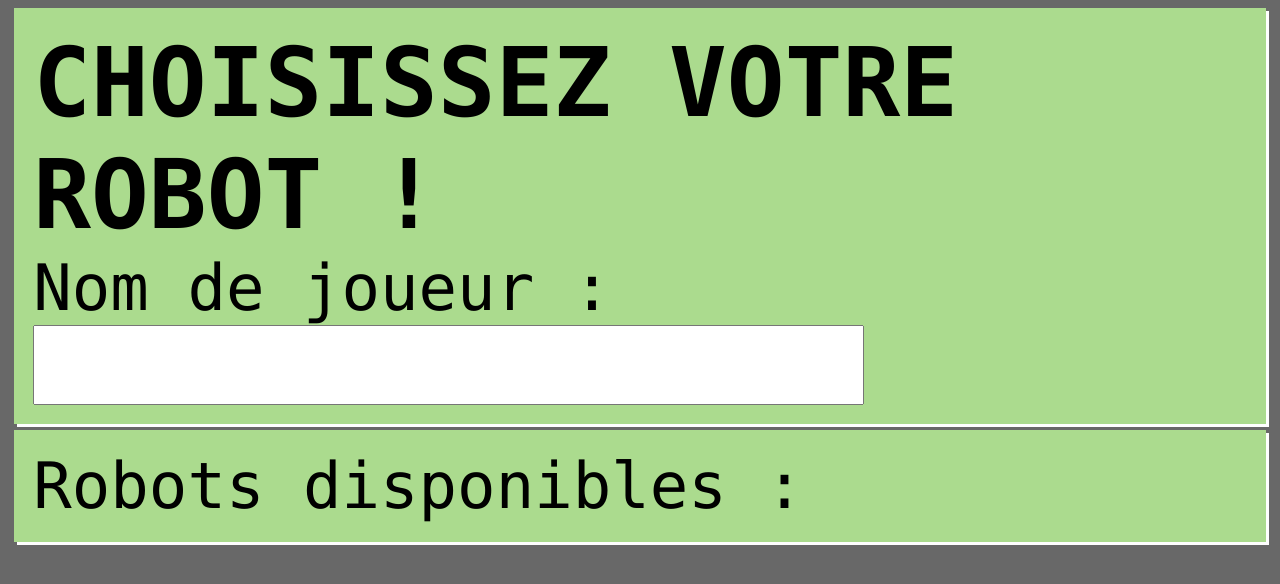
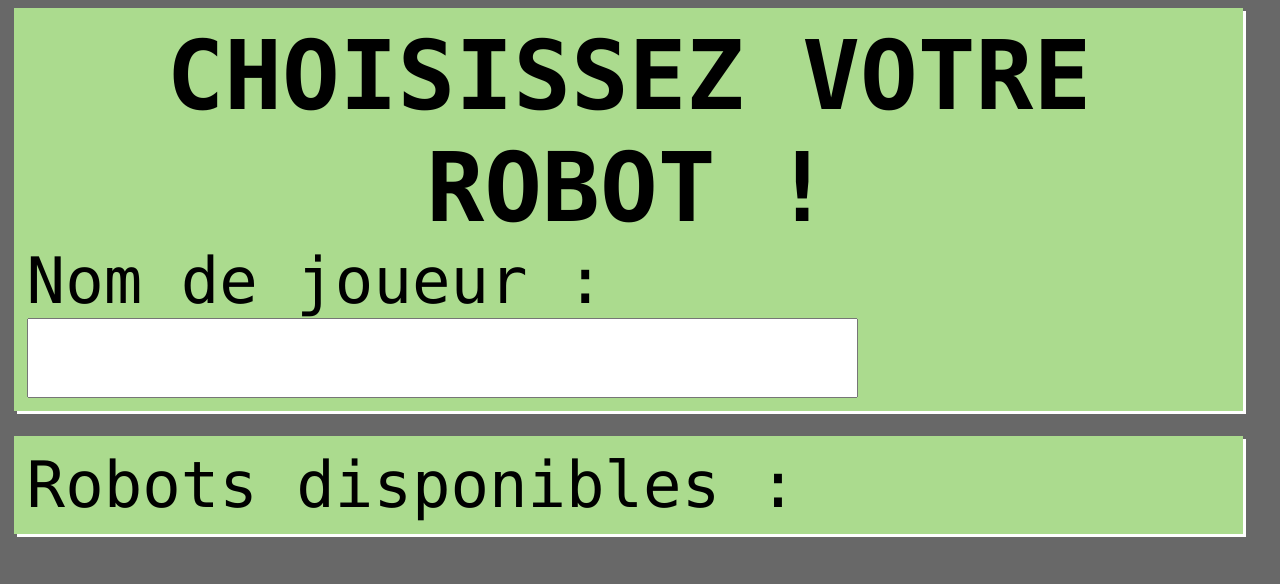
Before and after one commit to tristanplouz/Projet_ISN, a plain HTML site: page realisation/client/web/index.html in a window 1280 px wide. Drawn offline with Linux system fonts and the light colour scheme; no server answers.

Commit message:
Modifications sur CSS

```diff
--- a/realisation/client/web/css/style1.css
+++ b/realisation/client/web/css/style1.css
@@ -2,33 +2,42 @@ body{
 	background-color: #686868;
 	font-size: 5vw;
 	font-family: "lucida console";
-}
-h1 {
-    text-transform: uppercase;
+	height: 100%;
+	width: 97%;
+	left: auto;
 }
 input {
 	display: block;
 	font-size: 5vw;
 }
 header{
-	padding: 1.5%;
+	padding: 1%;
 	margin: 0.5%;
 	background-color: #abdb8e;
 	box-shadow: 3px 3px 0px white;
 }
 .head{
 	display: inline-block;
-	margin: 0;
-	padding: 0;
+	margin: 0%;
+	padding: 0%;
+	margin-top: 0%;
+}
+h1 {
+    text-transform: uppercase;
+    margin-top: 0%;
+    margin: 0%;
+    text-align: center;
 }
 #robot{
-	padding: 1.5%;
+	padding: 1%;
 	margin: 0.5%;
+	margin-top: 2%;
 	background-color: #abdb8e;
 	box-shadow: 3px 3px 0px white;
 }
 #robot span{
 	display: block;
+	margin-top: 0%;
 }
 .arduino{
 	background-color: white;
```
